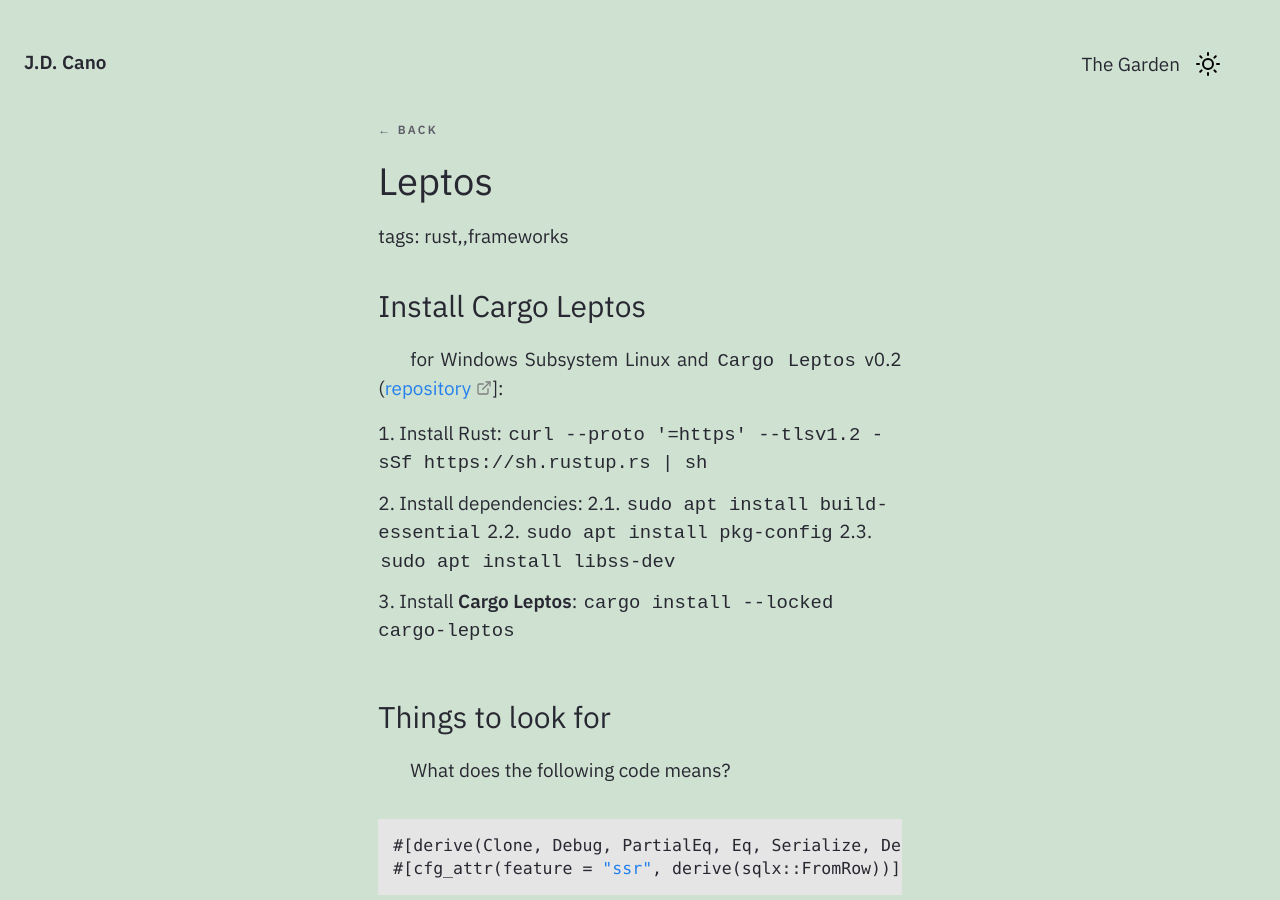
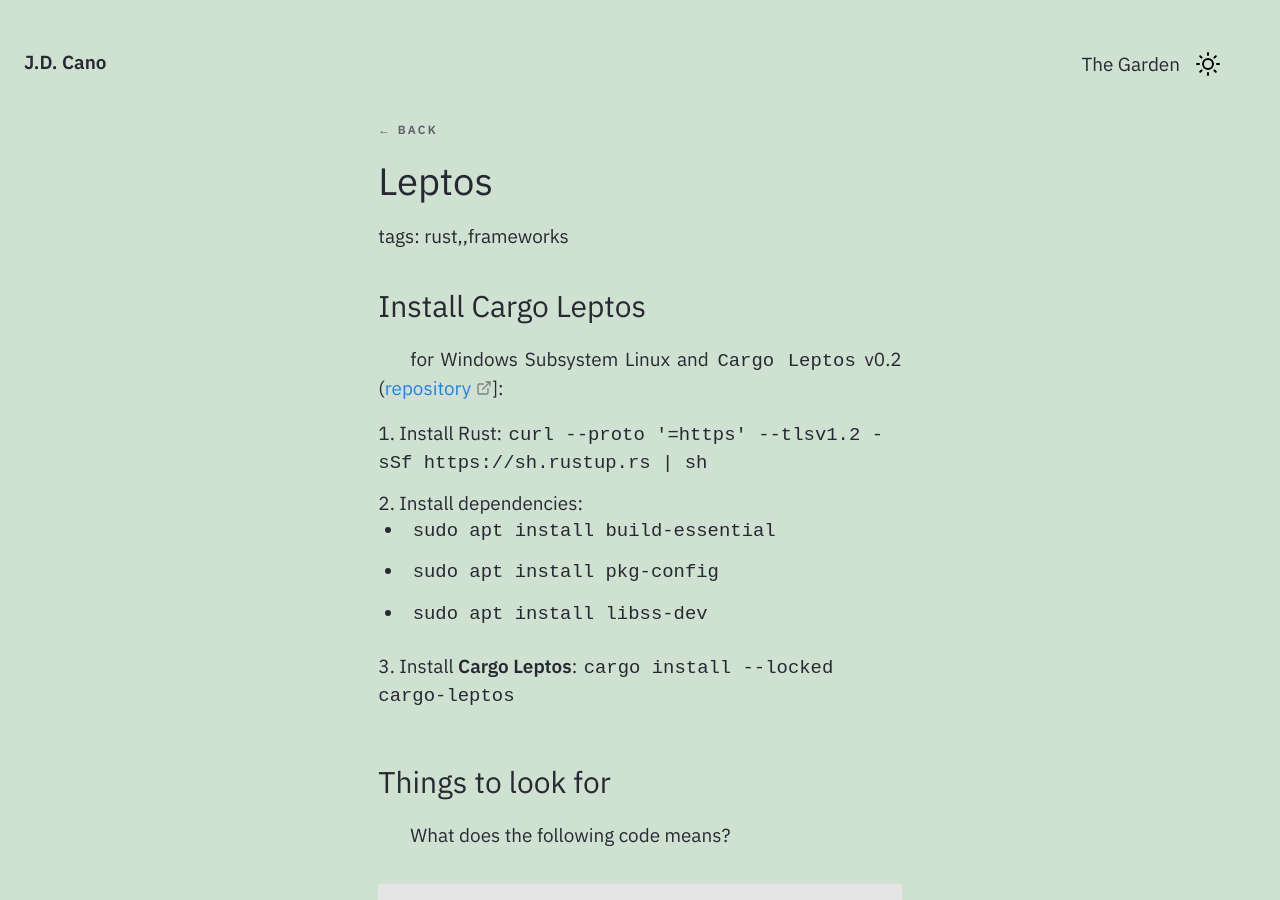
Before and after one commit to Gorzas/gorzas.github.io, a Jekyll site: the page built from _notes/Public/tech/Rust/Leptos/Leptos.md, in a window 1280 px wide and 900 px high. Built offline with Jekyll 4.4.1, drawn with Linux system fonts in a browser that asks for light colours.

Commit message:
Update Leptos.md

```diff
--- a/_notes/Public/tech/Rust/Leptos/Leptos.md
+++ b/_notes/Public/tech/Rust/Leptos/Leptos.md
@@ -14,9 +14,9 @@ for Windows Subsystem Linux and `Cargo Leptos` v0.2 ([repository](https://github
 
 1. Install Rust: `curl --proto '=https' --tlsv1.2 -sSf https://sh.rustup.rs | sh`
 2. Install dependencies:
-  2.1. `sudo apt install build-essential`
-  2.2. `sudo apt install pkg-config`
-  2.3. `sudo apt install libss-dev`
+  - `sudo apt install build-essential`
+  - `sudo apt install pkg-config`
+  - `sudo apt install libss-dev`
 3. Install **Cargo Leptos**: `cargo install --locked cargo-leptos`
 
 
```
